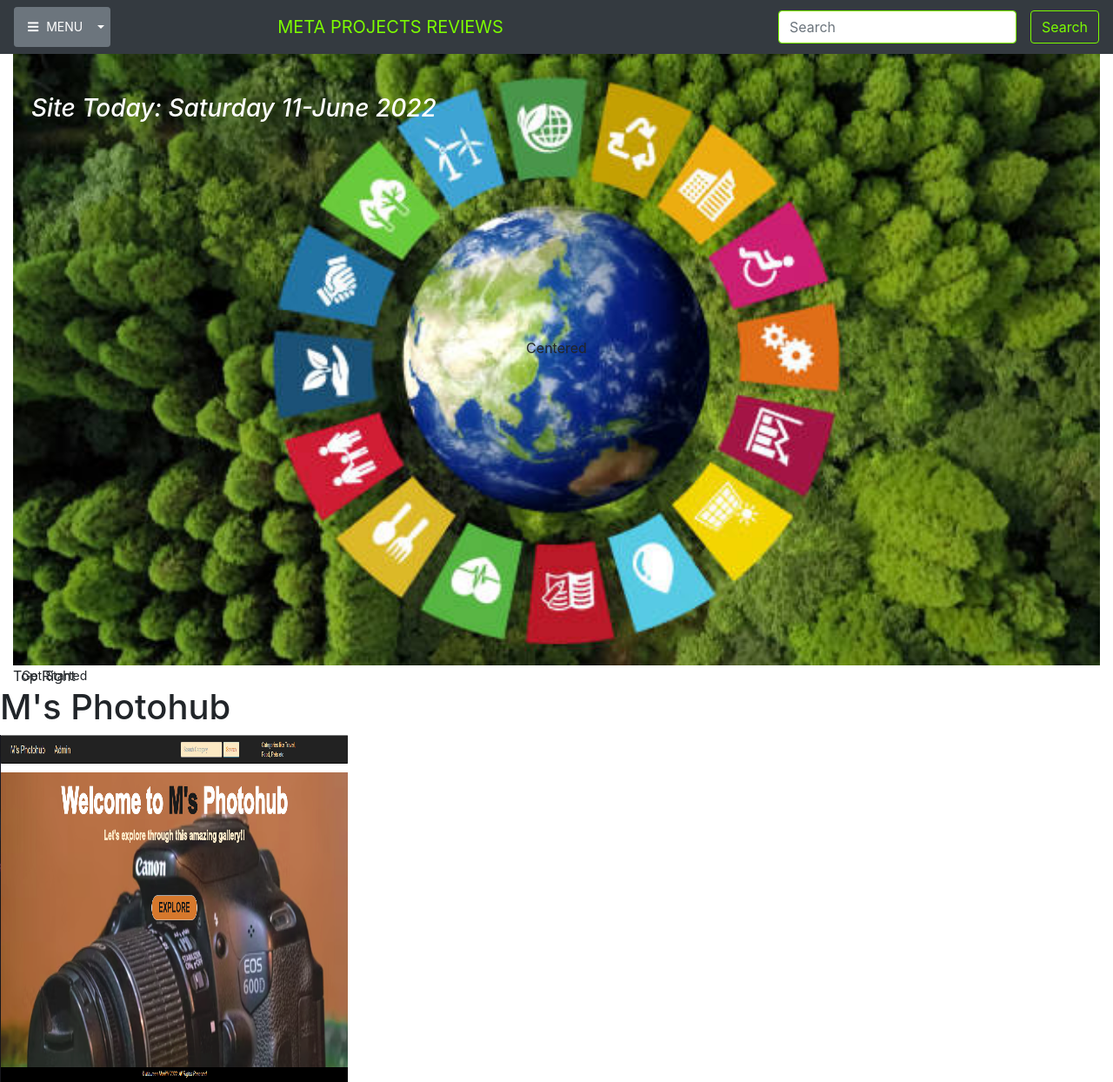
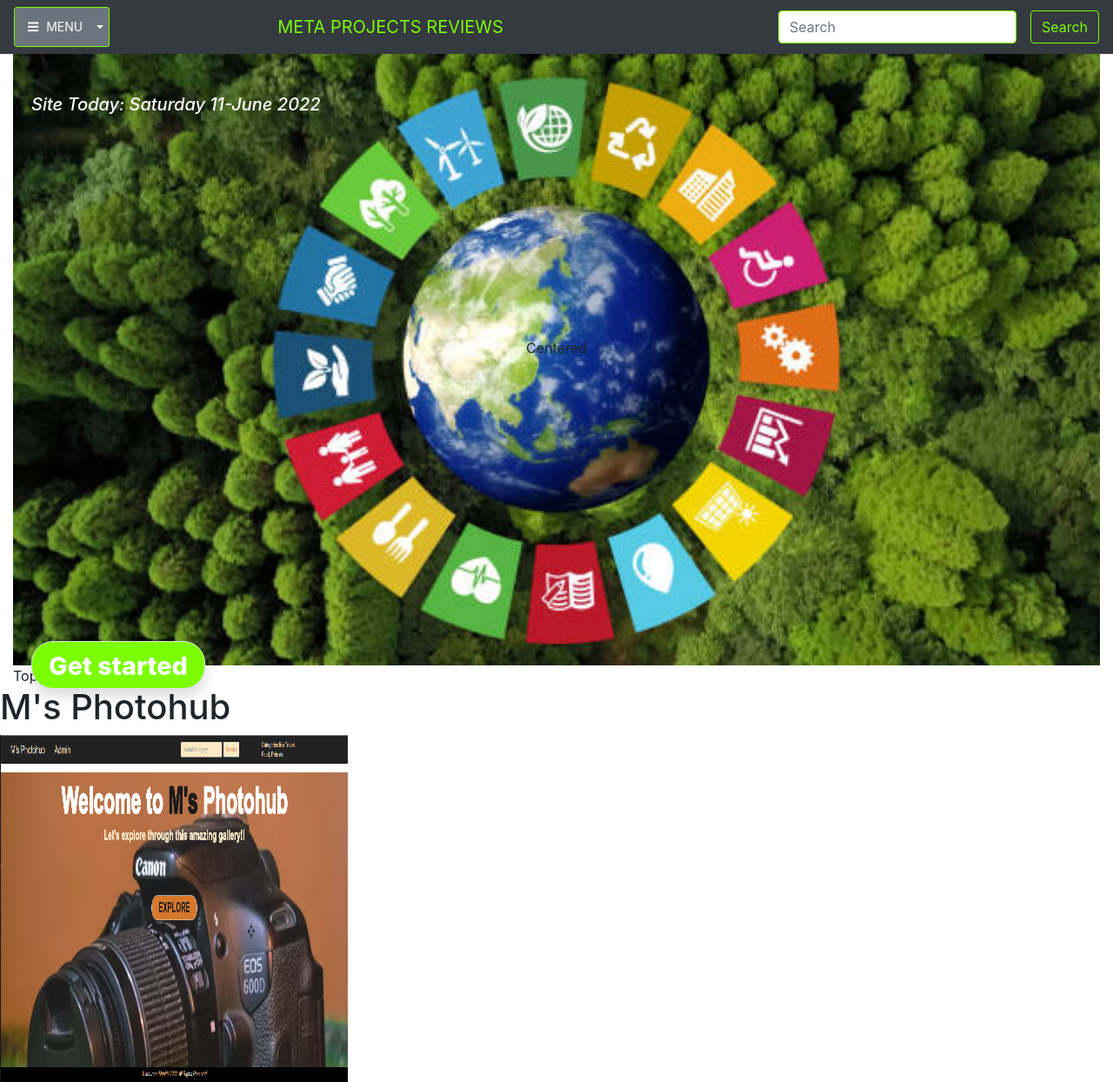
Before and after one commit to maureen-muriithi/Meta-project-reviews, a Django app: page / in a window 1280 px wide. Shown: the top 1244 px of the page at 87% size. Run offline with Django 4.2, Linux system fonts and the light colour scheme; data comes from the database, SQL or seed files in the repository; parts of the project's set-up code (start-up, migrations or seed data) failed here and were passed over; some libraries are stand-ins or nearby versions.

Commit message:
Sort register error

```diff
--- a/projects/forms.py
+++ b/projects/forms.py
@@ -1,5 +1,5 @@
 from django import forms
-from .models import Project, Profile, Review
+from .models import Project, Profile
 from django.contrib.auth.models import User
 from django.contrib.auth.forms import UserCreationForm
 
--- a/projects/templates/django-registration/base.html
+++ b/projects/templates/django_registration/base.html
@@ -21,7 +21,7 @@
 
 </head>
 
-<body style="background-color: lawngreen;">
+<body style="background-color: rgba(0, 0, 0, 0.822)">
 
   {% block content %}  {%endblock%}
 
--- a/projects/templates/navbar.html
+++ b/projects/templates/navbar.html
@@ -7,10 +7,10 @@
 
     <div class="collapse navbar-collapse" id="navbarNav">
         <div class="btn-group">
-            <button class="btn btn-secondary btn-sm" style="padding: 10px;" type="button"> <i class="fa fa-bars" style="margin: 5px;" aria-hidden="true"></i>
+            <button class="btn btn-secondary btn-sm" style="padding: 10px; border-color: lawngreen; " type="button"> <i class="fa fa-bars" style="margin: 5px;" aria-hidden="true"></i>
               MENU
             </button>
-            <button type="button" class="btn btn-sm btn-secondary dropdown-toggle dropdown-toggle-split" data-toggle="dropdown" aria-haspopup="true" aria-expanded="false">
+            <button type="button" class="btn btn-sm btn-secondary dropdown-toggle dropdown-toggle-split" style="border-color: lawngreen; border-left: 0px;" data-toggle="dropdown" aria-haspopup="true" aria-expanded="false">
               <span class="sr-only">Toggle Dropdown</span>
             </button>
             <div class="dropdown-menu">
--- a/projects/templates/projects/index.html
+++ b/projects/templates/projects/index.html
@@ -21,10 +21,10 @@
 
     <div class="container-fluid">
       <img src="../../../static/images/projbckg1.jpg" alt="Snow" style="width:100%;">
-      <button class=" bottom-left btn btn-sm" type="submit" name="register" value="register"> Get Started
-        <a href="{% url 'register_user'%}"></a>
-    </button>
-      <h3 class="top-left" style="font-style: italic;">Site Today: {{date|date:"l d-F Y"}}</h3>
+      <a href="{% url 'register'%}">
+        <li class=" bottom-left btn border shadow" style="font-size: 1.8rem; font-weight:800 ;" id="indexBtn">Get started</li>
+      </a>
+      <h5 class="top-left" style="font-style: italic;">Site Today: {{date|date:"l d-F Y"}}</h5>
       <div class="top-right">Top Right</div>
       <div class="centered">Centered</div>
     </div>
--- a/projects/urls.py
+++ b/projects/urls.py
@@ -5,7 +5,8 @@ from django.conf.urls.static import static
 
 urlpatterns = [
     path('', views.index, name='index'),
-    path('register', views.register_user, name='register'),
+    path('register/', views.register_user, name='register'),
+    path('login/', views.login_user, name='login'),
 ]
 
 if settings.DEBUG:
--- a/static/css/baseprojects.css
+++ b/static/css/baseprojects.css
@@ -8,8 +8,20 @@
   .bottom-left {
     position: absolute;
     bottom: 8px;
-    left: 16px;
+    left: 36px;
+  }
+
+  #indexBtn{
+    background-color: lawngreen;
     color: white;
+    width: 200px;
+    border-radius: 25px;
+    height: 55px;
+    font-size: 1.8rem;
+    font-weight: 900;
+    text-align: center;
+    align-items: center;
+    padding-bottom: 5px;
   }
 
   /* Top left text */
```
Also changed, not shown: projects/templates/django-registration/registration_form.html (deleted, +0 -43 lines), projects/templates/django_registration/registration_form.html (added, +48 -0 lines), projects/templates/django_registration/login.html (renamed from projects/templates/django-registration/login.html).
